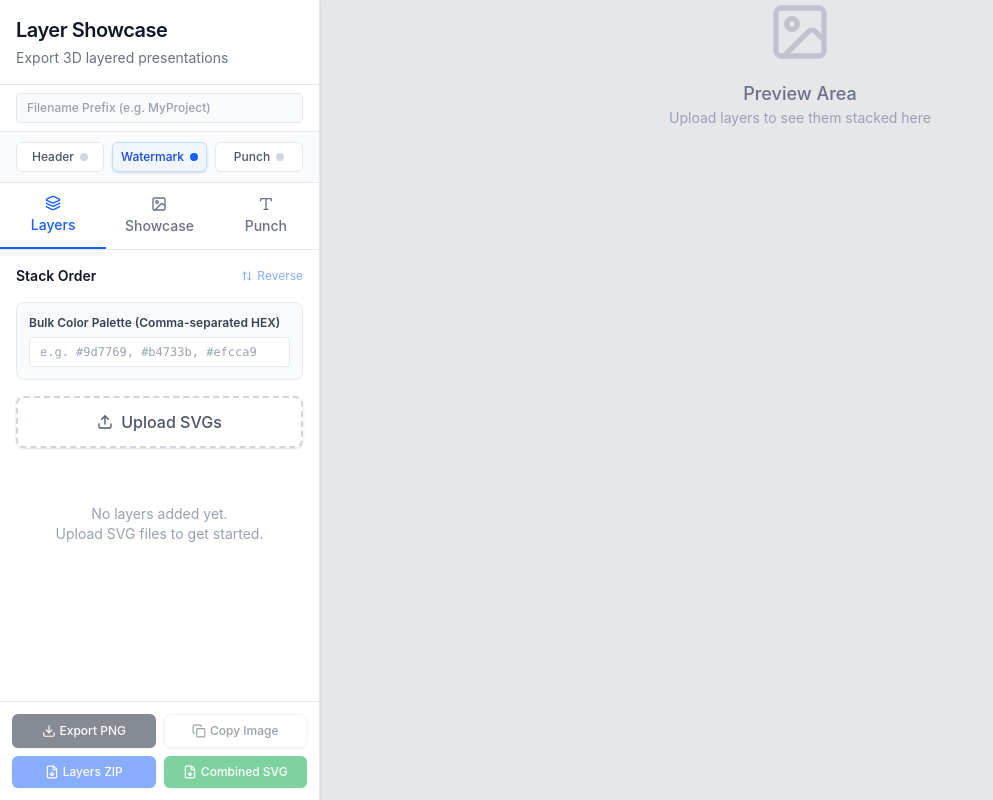
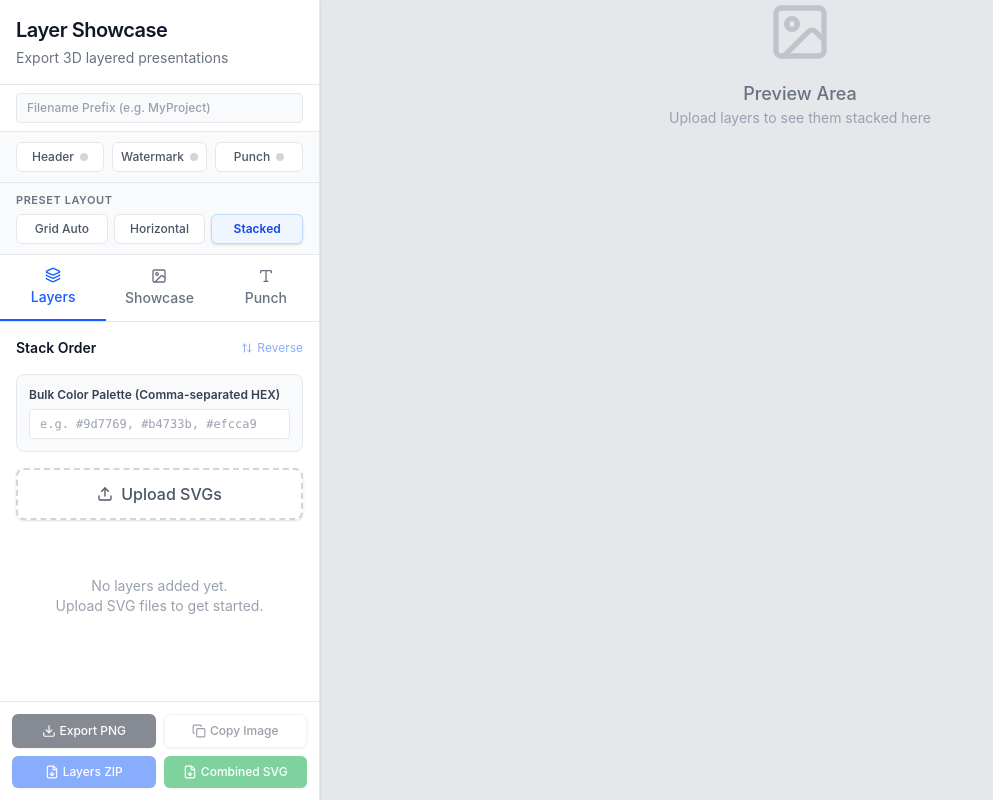
Before and after one commit to Imcoder2018/Punch-SVG-Layers, a Next.js app: page / in a window 1280 px wide. Shown: the whole page, without its empty margins (0-993 px from the left). Built offline with nearby package versions, Linux system fonts and the light colour scheme.

Commit message:
Auto-save: 2026-07-29 00:08:29

```diff
--- a/app/page.tsx
+++ b/app/page.tsx
@@ -102,6 +102,20 @@ const extractColorFromName = (name: string): string | null => {
   return null;
 };
 
+const updateNameColor = (name: string, oldColor: string, newColor: string): string => {
+  const match = name.match(/(?:_|-)([a-fA-F0-9]{6})(?:_|-|\.svg|$)/i);
+  if (match && typeof match.index === 'number') {
+    const matchedHex = match[1];
+    if (matchedHex.toLowerCase() === oldColor.replace('#', '').toLowerCase()) {
+      const newHex = newColor.replace('#', '').toLowerCase();
+      const index = match.index + (match[0].startsWith('_') || match[0].startsWith('-') ? 1 : 0);
+      return name.slice(0, index) + newHex + name.slice(index + 6);
+    }
+  }
+  return name;
+};
+
+
 const isValidHexColor = (color: string) => /^#(?:[0-9a-fA-F]{3}){1,2}$/.test(color);
 
 const normalizeHexColor = (color: string) => {
@@ -111,20 +125,73 @@ const normalizeHexColor = (color: string) => {
   return color;
 };
 
+const parseToHexColor = (colorStr: string): string | null => {
+  if (!colorStr) return null;
+  const trimmed = colorStr.trim();
+  if (trimmed === 'none' || trimmed === 'transparent') return null;
+
+  if (isValidHexColor(trimmed)) {
+    return normalizeHexColor(trimmed).toLowerCase();
+  }
+
+  if (/^[0-9a-fA-F]{6}$/.test(trimmed)) {
+    return `#${trimmed.toLowerCase()}`;
+  }
+  if (/^[0-9a-fA-F]{3}$/.test(trimmed)) {
+    return `#${trimmed[0]}${trimmed[0]}${trimmed[1]}${trimmed[1]}${trimmed[2]}${trimmed[2]}`.toLowerCase();
+  }
+
+  const rgbMatch = trimmed.match(/^rgba?\(\s*(\d+)\s*,\s*(\d+)\s*,\s*(\d+)/i);
+  if (rgbMatch) {
+    const r = Math.min(255, Math.max(0, parseInt(rgbMatch[1], 10)));
+    const g = Math.min(255, Math.max(0, parseInt(rgbMatch[2], 10)));
+    const b = Math.min(255, Math.max(0, parseInt(rgbMatch[3], 10)));
+    const toHex = (n: number) => n.toString(16).padStart(2, '0');
+    return `#${toHex(r)}${toHex(g)}${toHex(b)}`;
+  }
+
+  if (typeof document !== 'undefined') {
+    try {
+      const canvas = document.createElement('canvas');
+      canvas.width = 1;
+      canvas.height = 1;
+      const ctx = canvas.getContext('2d');
+      if (ctx) {
+        ctx.fillStyle = trimmed;
+        const normalized = ctx.fillStyle;
+        if (isValidHexColor(normalized)) {
+          return normalizeHexColor(normalized).toLowerCase();
+        }
+        const match = normalized.match(/^rgba?\(\s*(\d+)\s*,\s*(\d+)\s*,\s*(\d+)/i);
+        if (match) {
+          const r = parseInt(match[1], 10);
+          const g = parseInt(match[2], 10);
+          const b = parseInt(match[3], 10);
+          const toHex = (n: number) => n.toString(16).padStart(2, '0');
+          return `#${toHex(r)}${toHex(g)}${toHex(b)}`;
+        }
+      }
+    } catch (e) {
+      // ignore
+    }
+  }
+
+  return null;
+};
+
 const getSvgColor = (node: Element): string | null => {
   const fill = node.getAttribute('fill');
-  if (fill && fill !== 'none' && fill !== 'transparent') {
-    if (isValidHexColor(fill)) return normalizeHexColor(fill).toLowerCase();
+  if (fill) {
+    const parsed = parseToHexColor(fill);
+    if (parsed) return parsed;
   }
 
   const style = node.getAttribute('style');
   if (style) {
     const fillMatch = style.match(/fill:\s*([^;]+)/);
     if (fillMatch && fillMatch[1]) {
-      const color = fillMatch[1].trim();
-      if (color !== 'none' && color !== 'transparent') {
-        if (isValidHexColor(color)) return normalizeHexColor(color).toLowerCase();
-      }
+      const parsed = parseToHexColor(fillMatch[1].trim());
+      if (parsed) return parsed;
     }
   }
 
@@ -322,7 +389,7 @@ export default function App() {
   });
 
   const [watermarkSettings, setWatermarkSettings] = useState<WatermarkSettings>({
-    enabled: true,
+    enabled: false,
     text: 'BetterCuts',
     color: '#000000',
     opacity: 0.25,
@@ -336,8 +403,8 @@ export default function App() {
     enabled: false,
     text: 'My Layered Design',
     color: '#000000',
-    size: 100,
-    yPos: 100,
+    size: 17,
+    yPos: 0,
   });
 
   const [punchSettings, setPunchSettings] = useState<PunchSettings>({
@@ -557,8 +624,18 @@ export default function App() {
   };
 
   const updateLayer = (id: string, updates: Partial<SvgLayer>) => {
-    setLayers(layers.map(l => l.id === id ? { ...l, ...updates } : l));
-  };
+    setLayers(layers.map(l => {
+      if (l.id === id) {
+        const newLayer = { ...l, ...updates };
+        if (updates.color && l.color !== updates.color) {
+          newLayer.name = updateNameColor(l.name, l.color, updates.color);
+        }
+        return newLayer;
+      }
+      return l;
+    }));
+  };
+
 
   const moveLayer = (index: number, direction: -1 | 1) => {
     if (index + direction < 0 || index + direction >= layers.length) return;
@@ -583,13 +660,16 @@ export default function App() {
             cleanVal = '#' + cleanVal;
           }
           if (isValidHexColor(cleanVal)) {
-            return { ...layer, color: normalizeHexColor(cleanVal).toLowerCase() };
+            const newColor = normalizeHexColor(cleanVal).toLowerCase();
+            const newName = updateNameColor(layer.name, layer.color, newColor);
+            return { ...layer, color: newColor, name: newName };
           }
         }
         return layer;
       })
     );
   };
+
 
   const handleCopyLayerColors = () => {
     const textToCopy = layers
@@ -1204,6 +1284,52 @@ export default function App() {
             <span>Punch</span>
             <span className={`w-2 h-2 rounded-full transition-colors ${punchSettings.enabled ? 'bg-purple-600' : 'bg-gray-300'}`} />
           </button>
+        </div>
+
+        {/* Preset Layout Quick Toggles */}
+        <div className="px-4 py-2.5 border-b border-gray-200 bg-gray-50 text-xs space-y-1.5">
+          <div className="text-[11px] font-semibold text-gray-500 uppercase tracking-wider">Preset Layout</div>
+          <div className="flex items-center justify-between gap-1.5">
+            <button
+              onClick={() => {
+                setShowcaseSettings(s => ({ ...s, preset: 'grid-auto' }));
+                autoFitCanvas(layers, 'grid-auto');
+              }}
+              className={`flex-1 py-1.5 px-2 rounded-md font-medium border transition-all text-center ${
+                showcaseSettings.preset === 'grid-auto'
+                  ? 'bg-blue-50 border-blue-200 text-blue-700 shadow-sm font-semibold'
+                  : 'bg-white border-gray-200 text-gray-600 hover:bg-gray-100 hover:text-gray-900'
+              }`}
+            >
+              Grid Auto
+            </button>
+            <button
+              onClick={() => {
+                setShowcaseSettings(s => ({ ...s, preset: 'horizontal' }));
+                autoFitCanvas(layers, 'horizontal');
+              }}
+              className={`flex-1 py-1.5 px-2 rounded-md font-medium border transition-all text-center ${
+                showcaseSettings.preset === 'horizontal'
+                  ? 'bg-blue-50 border-blue-200 text-blue-700 shadow-sm font-semibold'
+                  : 'bg-white border-gray-200 text-gray-600 hover:bg-gray-100 hover:text-gray-900'
+              }`}
+            >
+              Horizontal
+            </button>
+            <button
+              onClick={() => {
+                setShowcaseSettings(s => ({ ...s, preset: 'stacked' }));
+                autoFitCanvas(layers, 'stacked');
+              }}
+              className={`flex-1 py-1.5 px-2 rounded-md font-medium border transition-all text-center ${
+                showcaseSettings.preset === 'stacked'
+                  ? 'bg-blue-50 border-blue-200 text-blue-700 shadow-sm font-semibold'
+                  : 'bg-white border-gray-200 text-gray-600 hover:bg-gray-100 hover:text-gray-900'
+              }`}
+            >
+              Stacked
+            </button>
+          </div>
         </div>
 
         {/* Tabs */}
@@ -1485,7 +1611,7 @@ export default function App() {
                     </div>
                     <div>
                       <label className="block text-xs text-gray-500 mb-1">Size</label>
-                      <input type="range" min="20" max="400" value={headerSettings.size} onChange={(e) => setHeaderSettings({ ...headerSettings, size: parseInt(e.target.value) })} className="w-full accent-gray-600 mt-2" />
+                      <input type="range" min="1" max="400" value={headerSettings.size} onChange={(e) => setHeaderSettings({ ...headerSettings, size: parseInt(e.target.value) })} className="w-full accent-gray-600 mt-2" />
                     </div>
                   </div>
                   <div>
```
Also changed, not shown: fairly-07-1.svg (added), 1 other file (tests, documents, lock files or other folders).
